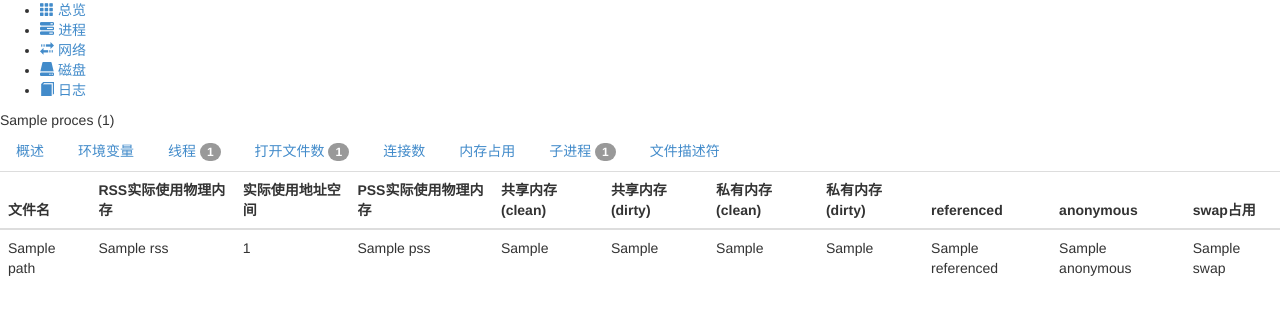
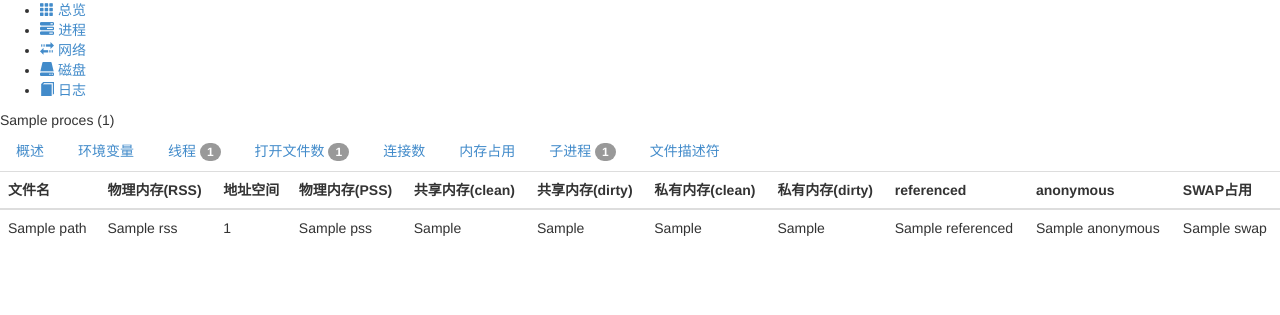
Before and after one commit to wenguonideshou/psdash_HTTPBasicAuth, a Python web app: template templates/process/memory.html in a window 1280 px wide. Shown: the part 94-409 px from the top of the page. Run offline with Jinja, Linux system fonts and the light colour scheme; the template is opened without the code that fills it: most values are stand-ins (such as "Sample title", 1, 10 or a date in 2020); some web fonts are replaced.

Commit message:
修正模板

```diff
--- a/templates/process/memory.html
+++ b/templates/process/memory.html
@@ -4,16 +4,16 @@
         <thead>
             <tr>
                 <th>文件名</th>
-                <th>RSS实际使用物理内存</th>
-                <th>实际使用地址空间</th>
-                <th>PSS实际使用物理内存</th>
+                <th>物理内存(RSS)</th>
+                <th>地址空间</th>
+                <th>物理内存(PSS)</th>
                 <th>共享内存(clean)</th>
                 <th>共享内存(dirty)</th>
                 <th>私有内存(clean)</th>
                 <th>私有内存(dirty)</th>
                 <th>referenced</th>
                 <th>anonymous</th>
-                <th>swap占用</th>
+                <th>SWAP占用</th>
             </tr>
         </thead>
         <tbody>
```
